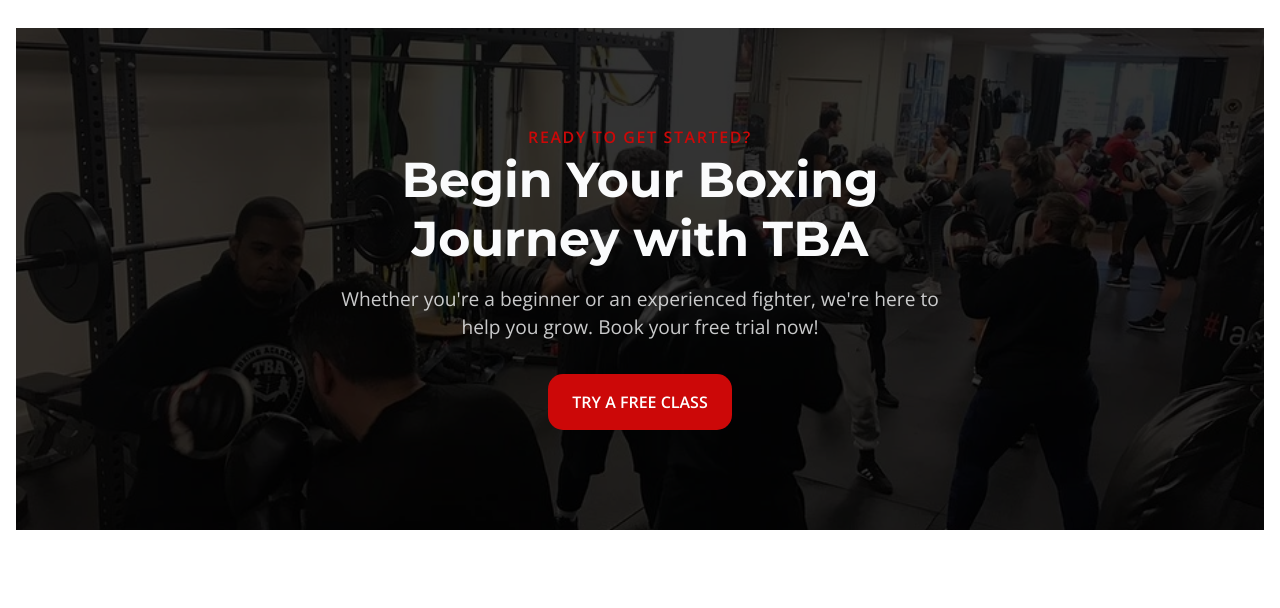
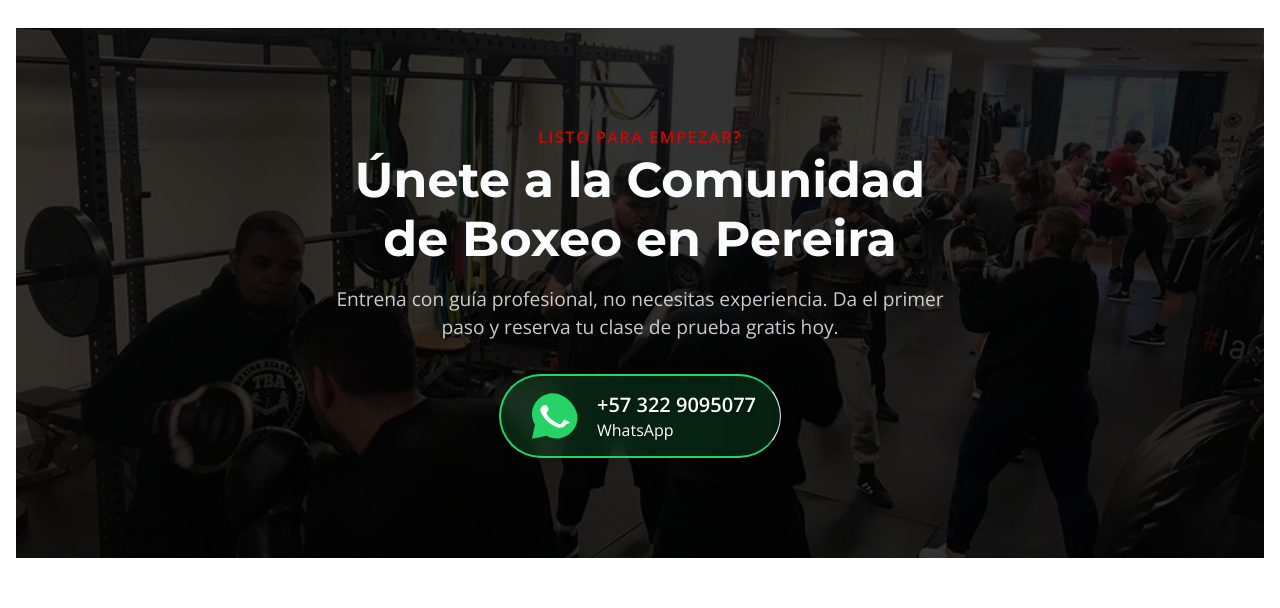
Before and after one commit to AllanBlackett/andresjordan, a plain HTML site: page index.html in a window 1280 px wide. Shown: the part 5320-5928 px from the top of the page. Drawn offline with nearby package versions, Linux system fonts and the light colour scheme.

Commit message:
CTA section

```diff
--- a/index.html
+++ b/index.html
@@ -566,12 +566,25 @@
 <section id="cta-52">
     <div class="cs-container">
         <div class="cs-content">
-            <span class="cs-topper">Ready to Get Started?</span>
-            <h2 class="cs-title">Begin Your Boxing Journey with TBA</h2>
+            <span class="cs-topper">Listo para Empezar?</span>
+            <h2 class="cs-title">Únete a la Comunidad de Boxeo en Pereira</h2>
             <p class="cs-text">
-                Whether you're a beginner or an experienced fighter, we're here to help you grow. Book your free trial now!
+                Entrena con guía profesional, no necesitas experiencia. Da el primer paso y reserva tu clase de prueba gratis hoy.
             </p>
-            <a href="https://www.wellnessliving.com/rs/catalog-view.html?k_business=342083&id_sale=1&k_id=1958455" class="cs-button-solid">TRY A FREE CLASS</a>
+            <div id="button-box-1483" style="text-align:center;">
+  <a class="cs-link cs-whatsapp"
+     href="https://wa.me/573229095077"
+     target="_blank" rel="noopener" aria-label="Chat on WhatsApp">
+    <svg class="cs-icon" viewBox="0 0 32 32" aria-hidden="true">
+      <path fill="#25D366" d="M16 3C9.4 3 4 8.4 4 15c0 2.1.6 4.1 1.7 5.9L4 29l8.3-1.7c1.7 1 3.7 1.5 5.7 1.5 6.6 0 12-5.4 12-12S22.6 3 16 3z"/>
+      <path fill="#fff" d="M23.4 20.9c-.3.9-1.8 1.6-2.5 1.7-.7.1-1.6.2-2.7-.2-1.6-.6-3.1-1.2-5.1-3.1-2-1.9-3.4-4.2-3.8-4.9-.4-.7-.9-2.4-.1-3.3.8-.9 1.1-1.3 1.9-1.3.5 0 1 .1 1.2.1.4.1.9 1.4 1.1 1.9.1.4.1.7-.1 1.1-.2.4-.4.6-.6.9-.2.2-.5.5-.2 1 .3.5 1.3 2.1 2.9 3.4 2 1.6 3.6 2.1 4.1 2.4.5.2.8.2 1.1-.1.3-.3 1.3-1.5 1.3-2 .1-.5.6-.4 1.1-.2.5.2 2.7 1.3 2.7 1.6z"/>
+    </svg>
+    <div class="cs-info">
+      <span class="cs-phone">+57 322 9095077</span>
+      <span class="cs-link-content">WhatsApp</span>
+    </div>
+  </a>
+</div>
         </div>
         <!-- Background Image-->
         <picture class="cs-picture">
```
